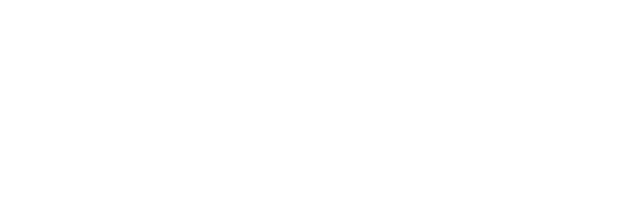
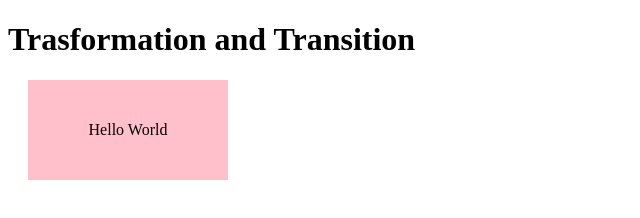
Before and after one commit to Rohitpawar0005/Rohitpawar0005.github.io, a plain HTML site: page css/index4.html in a window 1280 px wide. Shown: the whole page, without its empty margins (0-640 px from the left). Drawn offline with Linux system fonts and the light colour scheme.

Commit message:
modified:   css/index4.html

```diff
--- a/css/index4.html
+++ b/css/index4.html
@@ -6,6 +6,32 @@
     <title>Document</title>
 </head>
 <body>
+    <!DOCTYPE html>
+<html lang="en">
+  <head>
+    <meta charset="UTF-8" />
+    <meta name="viewport" content="width=device-width, initial-scale=1.0" />
+    <title>Document</title>
+    <style>
+      div {
+        width: 200px;
+        height: 100px;
+        margin: 20px;
+        background: pink;
+        transition-duration: 0.2s;
+        text-align: center;
+        align-content: center;
 
+      }
+      div:hover {
+        transform: scale(1.2, 1.2);
+      }
+    </style>
+  </head>
+  <body>
+    <h1>Trasformation and Transition</h1>
+    <div>Hello World</div>
+  </body>
+</html>
 </body>
 </html>
```
